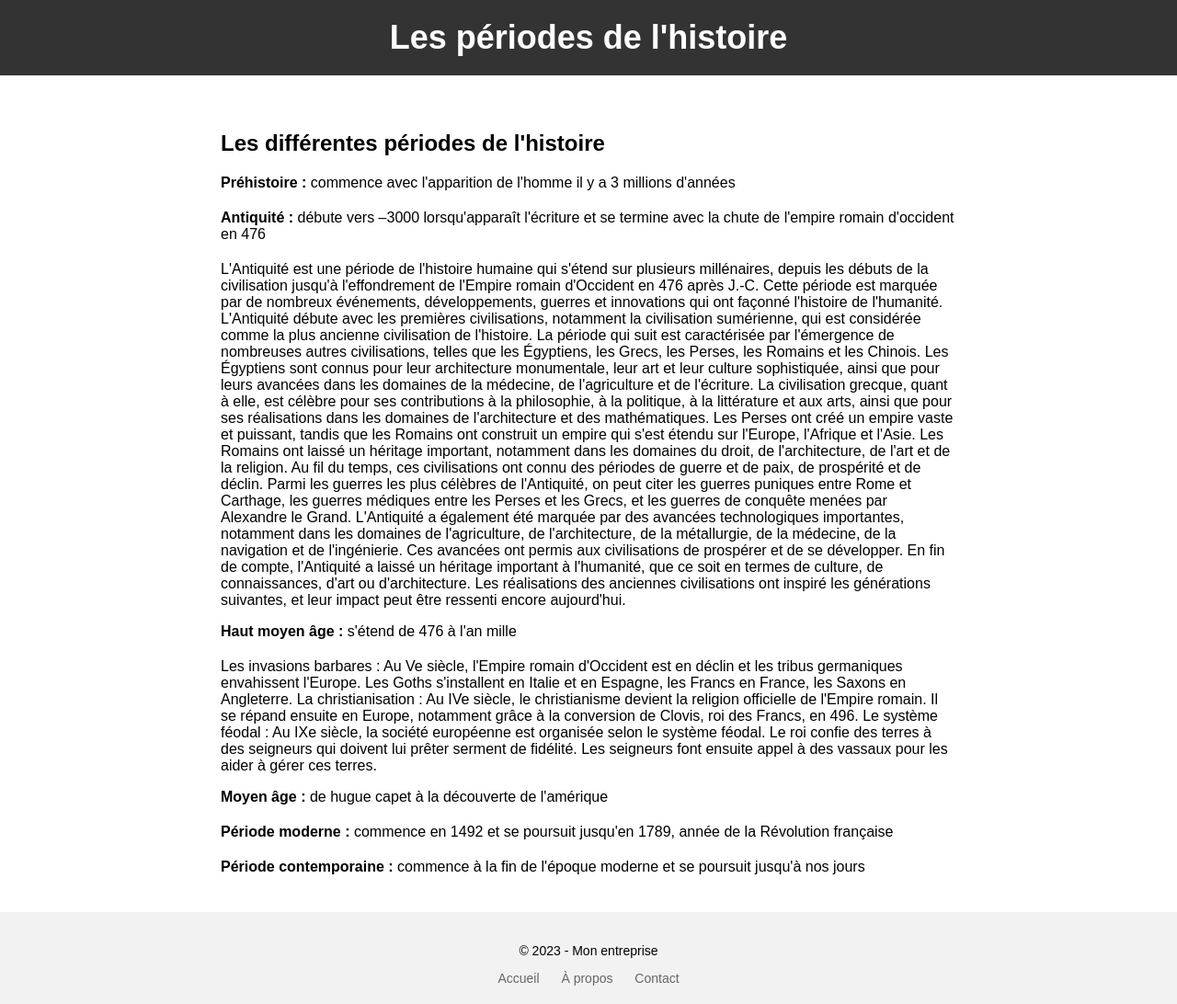
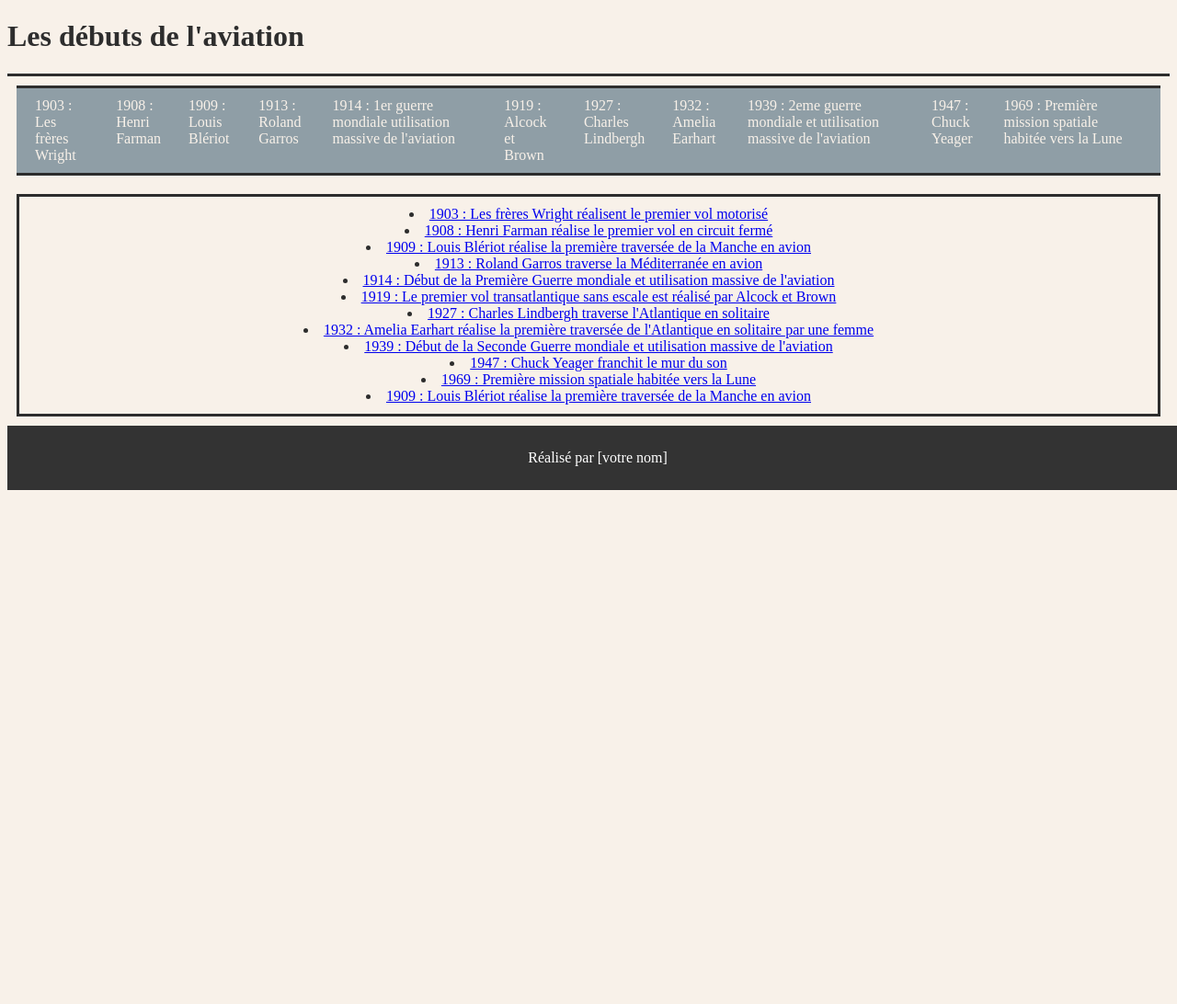
Before and after one commit to zebruo/zebruoProjet, a plain HTML site: page index.html in a window 1280 px wide. Shown: the whole page at 92% size. After the commit the page ends 800 px from the top, so only its background shows below. Drawn offline with Linux system fonts and the light colour scheme.

Commit message:
chgt menu nav

```diff
--- a/index.html
+++ b/index.html
@@ -1,103 +1,43 @@
 <!DOCTYPE html>
 <html>
 <head>
-<meta charset="UTF-8">
-<title>Les périodes de l'histoire</title>
-<style>
-body {
-    font-family: Arial, sans-serif;
-    margin: 0;
-    padding: 0;
-}
-header {
-    background-color: #333;
-    color: #fff;
-    padding: 20px;
-    text-align: center;
-}
-h1 {
-    margin: 0;
-    font-size: 36px;
-}
-main {
-    padding: 20px;
-    max-width: 800px;
-    margin: 0 auto;
-}
-h2 {
-    font-size: 24px;
-    margin-top: 40px;
-}
-ul {
-    list-style-type: none;
-    margin: 0;
-    padding: 0;
-}
-li {
-    margin-bottom: 20px;
-}
-li span {
-    font-weight: bold;
-}
-footer {
-    background-color: #f2f2f2;
-    padding: 20px;
-    text-align: center;
-    font-size: 14px;
-}
-nav ul {
-    list-style: none;
-    margin: 0;
-    padding: 0;
-}
-nav li {
-    display: inline-block;
-    margin: 0 10px;
-}
-nav li a {
-    color: #666;
-    text-decoration: none;
-}
-nav li a:hover {
-    color: #333;
-}
-</style>
+<meta charset="utf-8">
+<title>Les débuts de l'aviation</title>
+<link href="Styles/styles.css" rel="stylesheet" type="text/css">
 </head>
 <body>
 <header>
-    <h1>Les périodes de l'histoire</h1>
+    <h1>Les débuts de l'aviation</h1>
 </header>
-<main>
-    <h2>Les différentes périodes de l'histoire</h2>
+<nav>
     <ul>
-        <li><span>Préhistoire :</span> commence avec l'apparition de l'homme il y a 3 millions d'années</li>
-        <li><span>Antiquité :</span> débute vers –3000 lorsqu'apparaît l'écriture et se termine avec la chute de l'empire romain d'occident en 476</li>
-        <p>L'Antiquité est une période de l'histoire humaine qui s'étend sur plusieurs millénaires, depuis les débuts de la civilisation jusqu'à l'effondrement de l'Empire romain d'Occident en 476 après J.-C. Cette période est marquée par de nombreux événements, développements, guerres et innovations qui ont façonné l'histoire de l'humanité.
-L'Antiquité débute avec les premières civilisations, notamment la civilisation sumérienne, qui est considérée comme la plus ancienne civilisation de l'histoire. La période qui suit est caractérisée par l'émergence de nombreuses autres civilisations, telles que les Égyptiens, les Grecs, les Perses, les Romains et les Chinois.
-Les Égyptiens sont connus pour leur architecture monumentale, leur art et leur culture sophistiquée, ainsi que pour leurs avancées dans les domaines de la médecine, de l'agriculture et de l'écriture. La civilisation grecque, quant à elle, est célèbre pour ses contributions à la philosophie, à la politique, à la littérature et aux arts, ainsi que pour ses réalisations dans les domaines de l'architecture et des mathématiques.
-Les Perses ont créé un empire vaste et puissant, tandis que les Romains ont construit un empire qui s'est étendu sur l'Europe, l'Afrique et l'Asie. Les Romains ont laissé un héritage important, notamment dans les domaines du droit, de l'architecture, de l'art et de la religion.
-Au fil du temps, ces civilisations ont connu des périodes de guerre et de paix, de prospérité et de déclin. Parmi les guerres les plus célèbres de l'Antiquité, on peut citer les guerres puniques entre Rome et Carthage, les guerres médiques entre les Perses et les Grecs, et les guerres de conquête menées par Alexandre le Grand.
-L'Antiquité a également été marquée par des avancées technologiques importantes, notamment dans les domaines de l'agriculture, de l'architecture, de la métallurgie, de la médecine, de la navigation et de l'ingénierie. Ces avancées ont permis aux civilisations de prospérer et de se développer.
-En fin de compte, l'Antiquité a laissé un héritage important à l'humanité, que ce soit en termes de culture, de connaissances, d'art ou d'architecture. Les réalisations des anciennes civilisations ont inspiré les générations suivantes, et leur impact peut être ressenti encore aujourd'hui.</p>
-        <li><span>Haut moyen âge :</span> s'étend de 476 à l'an mille</li>
-        <p>Les invasions barbares : Au Ve siècle, l'Empire romain d'Occident est en déclin
-            et les tribus germaniques envahissent l'Europe. Les Goths s'installent en Italie et en Espagne, les Francs en France, les Saxons en Angleterre.
-            La christianisation : Au IVe siècle, le christianisme devient la religion officielle de l'Empire romain. Il se répand ensuite en Europe, notamment grâce à la conversion de Clovis, roi des Francs, en 496.
-            Le système féodal : Au IXe siècle, la société européenne est organisée selon le système féodal. Le roi confie des terres à des seigneurs qui doivent lui prêter serment de fidélité. Les seigneurs font ensuite appel à des vassaux pour les aider à gérer ces terres.</p>
-        <li><span>Moyen âge :</span> de hugue capet à la découverte de l'amérique</li>
-        <li><span>Période moderne :</span> commence en 1492 et se poursuit jusqu'en 1789, année de la Révolution française</li>
-        <li><span>Période contemporaine :</span> commence à la fin de l'époque moderne et se poursuit jusqu'à nos jours</li>
+        <li><a href="#1903">1903 : Les frères Wright</a></li>
+        <li><a href="#1908">1908 : Henri Farman</a></li>
+        <li><a href="#1909">1909 : Louis Blériot</a></li>
+        <li><a href="#1913">1913 : Roland Garros</a></li>
+        <li><a href="#1914">1914 : 1er guerre mondiale utilisation massive de l'aviation</a></li>
+        <li><a href="#1919">1919 : Alcock et Brown</a></li>
+        <li><a href="#1927">1927 : Charles Lindbergh</a></li>
+        <li><a href="#1932">1932 : Amelia Earhart</a></li>
+        <li><a href="#1939">1939 : 2eme guerre mondiale et utilisation massive de l'aviation</a></li>
+        <li><a href="#1947">1947 : Chuck Yeager</a></li>
+        <li><a href="#1969">1969 : Première mission spatiale habitée vers la Lune</a></li>
     </ul>
-</main>
+</nav>
+<main> <li><a href="#1903">1903 : Les frères Wright réalisent le premier vol motorisé</a></li>
+        <li><a href="#1908">1908 : Henri Farman réalise le premier vol en circuit fermé</a></li>
+        <li><a href="#1909">1909 : Louis Blériot réalise la première traversée de la Manche en avion</a></li>
+        <li><a href="#1913">1913 : Roland Garros traverse la Méditerranée en avion</a></li>
+        <li><a href="#1914">1914 : Début de la Première Guerre mondiale et utilisation massive de l'aviation</a></li>
+        <li><a href="#1919">1919 : Le premier vol transatlantique sans escale est réalisé par Alcock et Brown</a></li>
+        <li><a href="#1927">1927 : Charles Lindbergh traverse l'Atlantique en solitaire</a></li>
+        <li><a href="#1932">1932 : Amelia Earhart réalise la première traversée de l'Atlantique en solitaire par une femme</a></li>
+        <li><a href="#1939">1939 : Début de la Seconde Guerre mondiale et utilisation massive de l'aviation</a></li>
+        <li><a href="#1947">1947 : Chuck Yeager franchit le mur du son</a></li>
+        <li><a href="#1969">1969 : Première mission spatiale habitée vers la Lune</a></li>
+        <li><a href="#1909">1909 : Louis Blériot réalise la première traversée de la Manche en avion</a></li></main>
 <footer>
-    <p>&copy; 2023 - Mon entreprise</p>
-    <nav>
-        <ul>
-            <li><a href="#">Accueil</a></li>
-            <li><a href="#">À propos</a></li>
-            <li><a href="#">Contact</a></li>
-        </ul>
-    </nav>
+    <p>Réalisé par [votre nom]</p>
 </footer>
 </body>
 </html>
```
